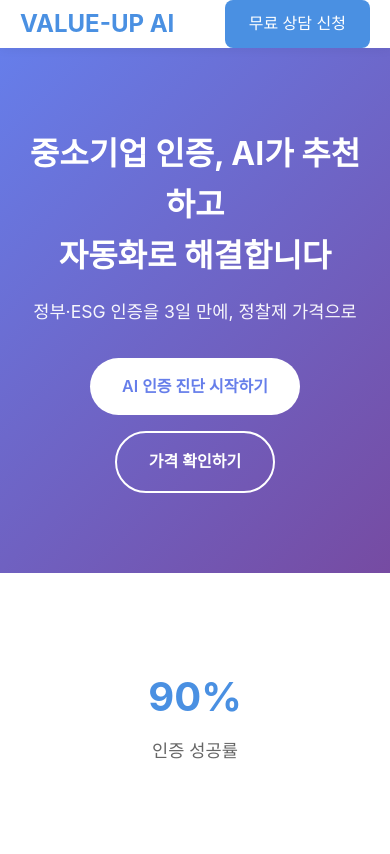
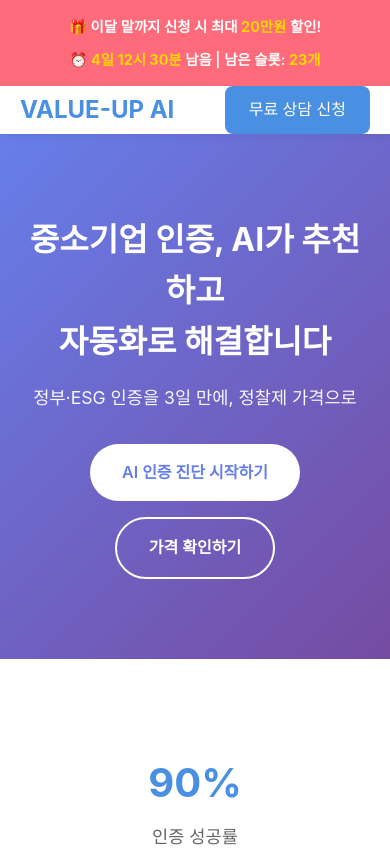
Before and after one commit to pds2225/consulting_service, a plain HTML site: page index.html in a window 390 px wide. Shown: the top 854 px of the page. Drawn offline with nearby package versions, Linux system fonts and the light colour scheme.

Commit message:
feat: Add promotional banner to landing page
- Added promotional banner above hero section with #FF6B7A background
- Banner displays discount offer (20만원), countdown (4일 12시 30분), and remaining slots (23개)
- Yellow highlights (#FFD700) on key numbers for emphasis
- Fully responsive design: horizontal on desktop, vertical stack on mobile
- Sticky positioning at top with z-index 101

🤖 Generated with [Claude Code](https://claude.com/claude-code)

Co-Authored-By: Claude <noreply@anthropic.com>

```diff
--- a/index.html
+++ b/index.html
@@ -990,8 +990,47 @@
             opacity: 1;
         }
 
+        /* Promo Banner */
+        .promo-banner {
+            background: #FF6B7A;
+            width: 100%;
+            position: sticky;
+            top: 0;
+            z-index: 101;
+            padding: 15px 20px;
+        }
+
+        .promo-content {
+            max-width: 1200px;
+            margin: 0 auto;
+            display: flex;
+            justify-content: space-between;
+            align-items: center;
+            color: white;
+            text-align: center;
+        }
+
+        .promo-left, .promo-right {
+            font-size: 1rem;
+            font-weight: 600;
+        }
+
+        .promo-banner .highlight {
+            color: #FFD700;
+            font-weight: 700;
+        }
+
         /* Responsive */
         @media (max-width: 768px) {
+            .promo-content {
+                flex-direction: column;
+                gap: 10px;
+            }
+
+            .promo-left, .promo-right {
+                font-size: 0.9rem;
+            }
+
             .hero h1 {
                 font-size: 2rem;
             }
@@ -1016,6 +1055,14 @@
     </style>
 </head>
 <body>
+    <!-- Promo Banner -->
+    <div class="promo-banner">
+        <div class="promo-content">
+            <span class="promo-left">🎁 이달 말까지 신청 시 최대 <span class="highlight">20만원</span> 할인!</span>
+            <span class="promo-right">⏰ <span class="highlight">4일 12시 30분</span> 남음 | 남은 슬롯: <span class="highlight">23개</span></span>
+        </div>
+    </div>
+
     <!-- Header -->
     <header>
         <nav class="container">
```
